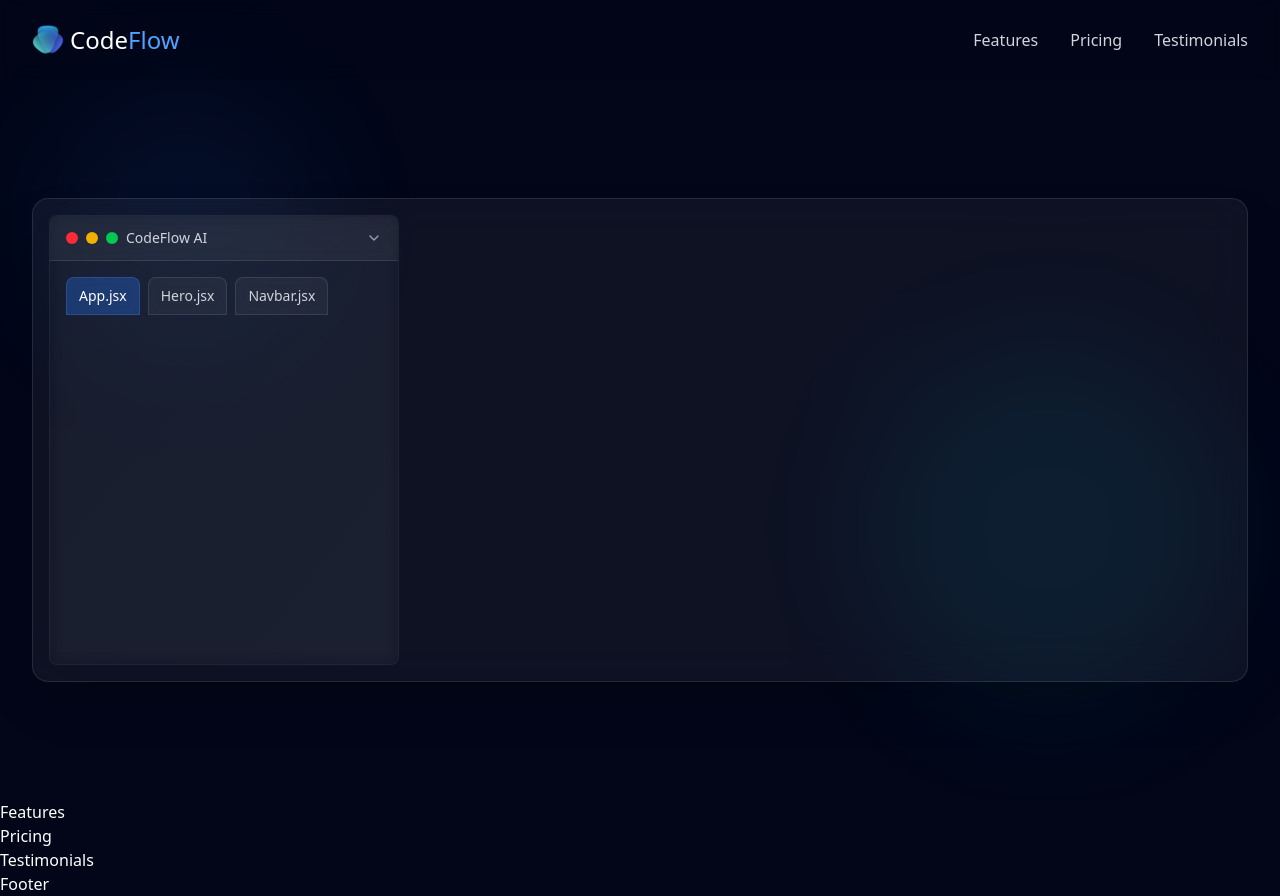
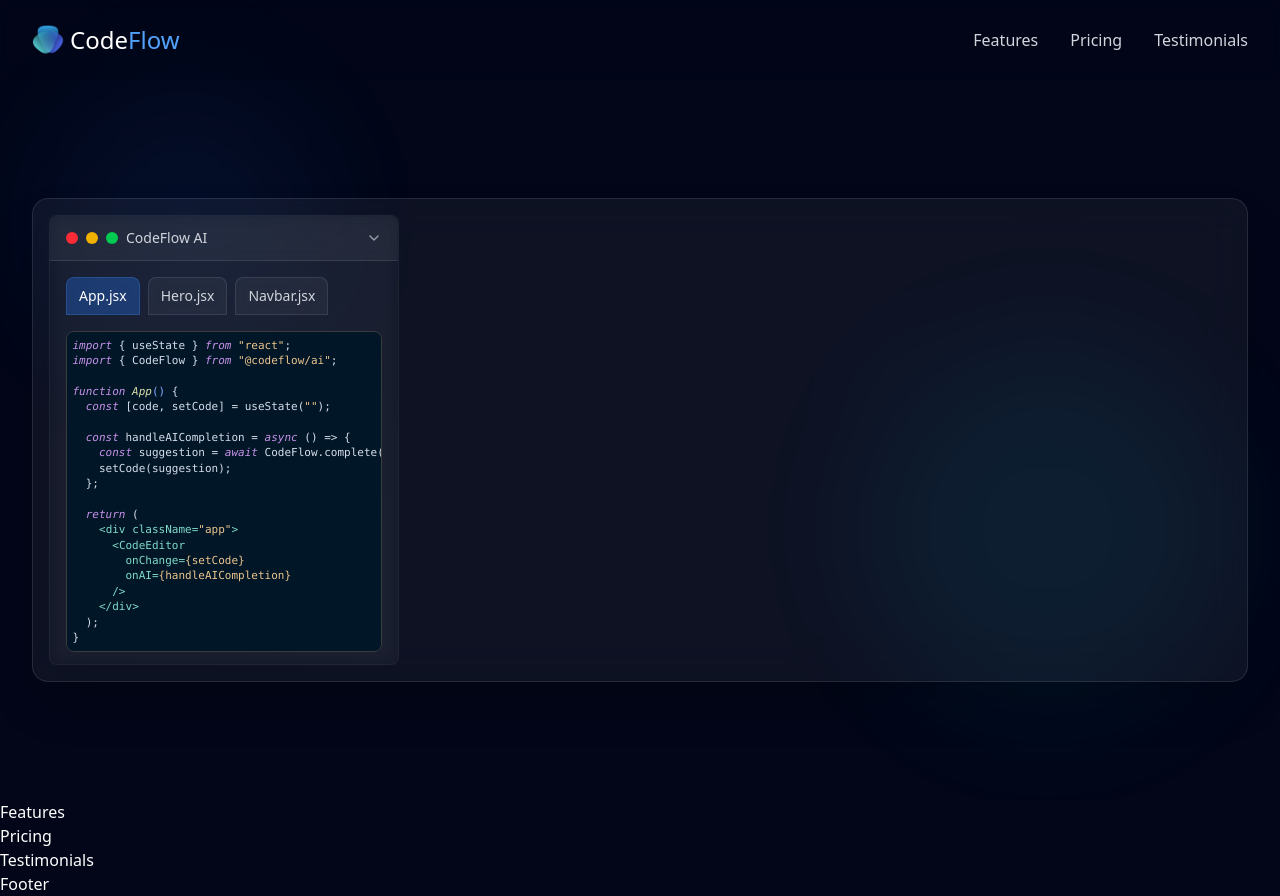
Before and after one commit to Kais-Tarraf/Code_flow_landing_page, a React (Vite) app: page / in a window 1280 px wide. Built offline with nearby package versions, Linux system fonts and the light colour scheme.

Commit message:
WIP(Hero): add code content

```diff
--- a/package.json
+++ b/package.json
@@ -14,7 +14,8 @@
     "lucide-react": "^0.564.0",
     "react": "^19.2.0",
     "react-dom": "^19.2.0",
-    "tailwindcss": "^4.1.18"
+    "tailwindcss": "^4.1.18",
+    "react-syntax-highlighter":"^15.6.6"
   },
   "devDependencies": {
     "@eslint/js": "^9.39.1",
--- a/src/components/Hero.jsx
+++ b/src/components/Hero.jsx
@@ -1,6 +1,8 @@
 import { ChevronDown } from "lucide-react";
 import { useEffect, useState } from "react";
-
+import SyntaxHighlighter from "react-syntax-highlighter";
+import { codeExamples } from "../../data/CodeExamples";
+import { nightOwl } from "react-syntax-highlighter/dist/esm/styles/hljs";
 const Hero = () => {
 	const [mousePosition, setMousePosition] = useState({ X: 0, y: 0 });
 	const [activeTab, setActiveTab] = useState("App.jsx");
@@ -81,6 +83,23 @@ const Hero = () => {
 									Navbar.jsx
 								</button>
 							</div>
+							{/* Code Content */}
+							<div className="relative overflow-hidden grow">
+								<SyntaxHighlighter
+									language="javascript"
+									style={nightOwl}
+									customStyle={{
+										margin: 0,
+										borderRadius: "8px",
+										fontSize: "11px",
+										lineHeight: "1.4",
+										height: "100%",
+										border: "1px solid #3c3c3c",
+									}}
+								>
+									{codeExamples[activeTab]}
+								</SyntaxHighlighter>
+							</div>
 						</div>
 					</div>
 				</div>
```
Also changed, not shown: data/CodeExamples.js (renamed from src/data/CodeExamples.js), 1 other file (tests, documents, lock files or other folders).
